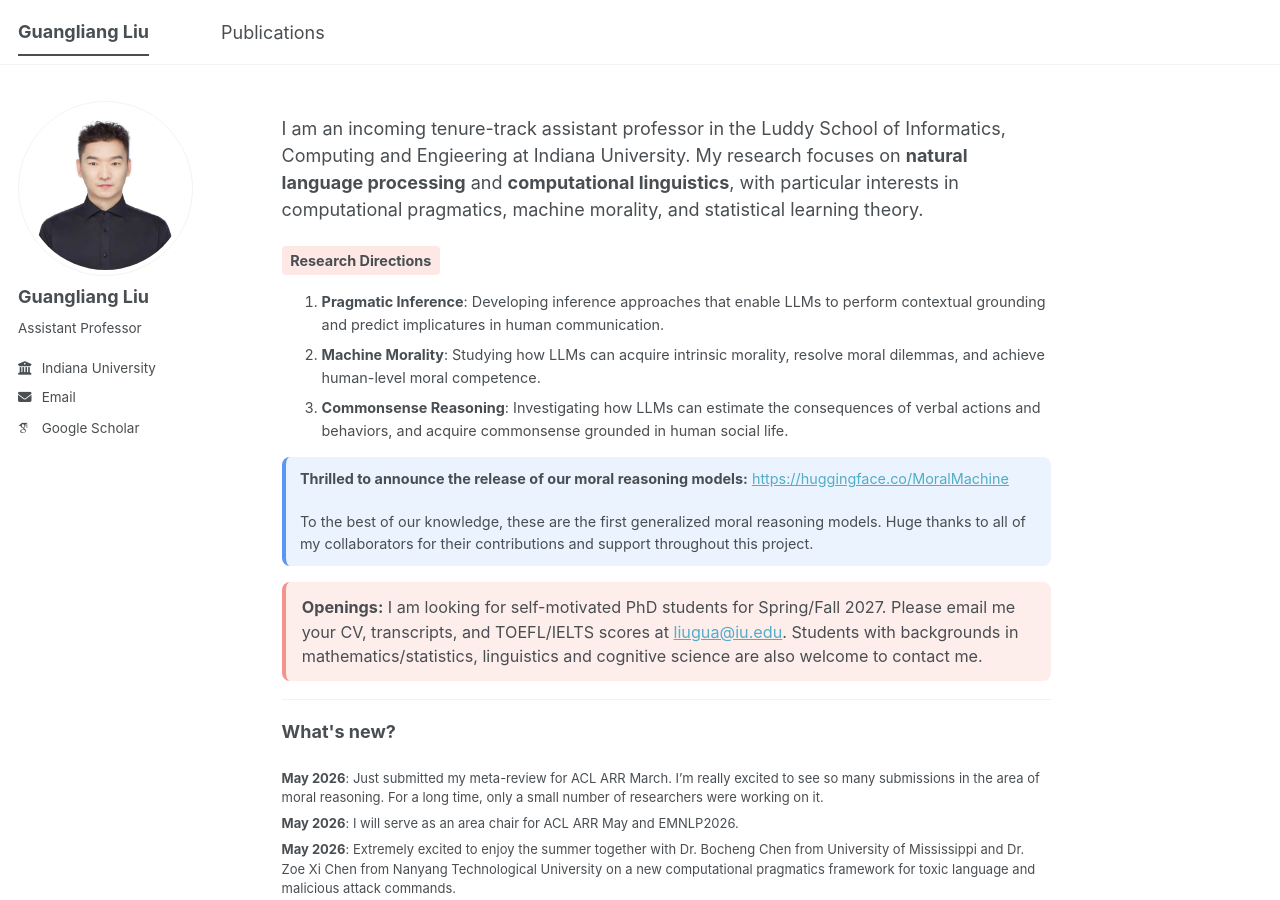
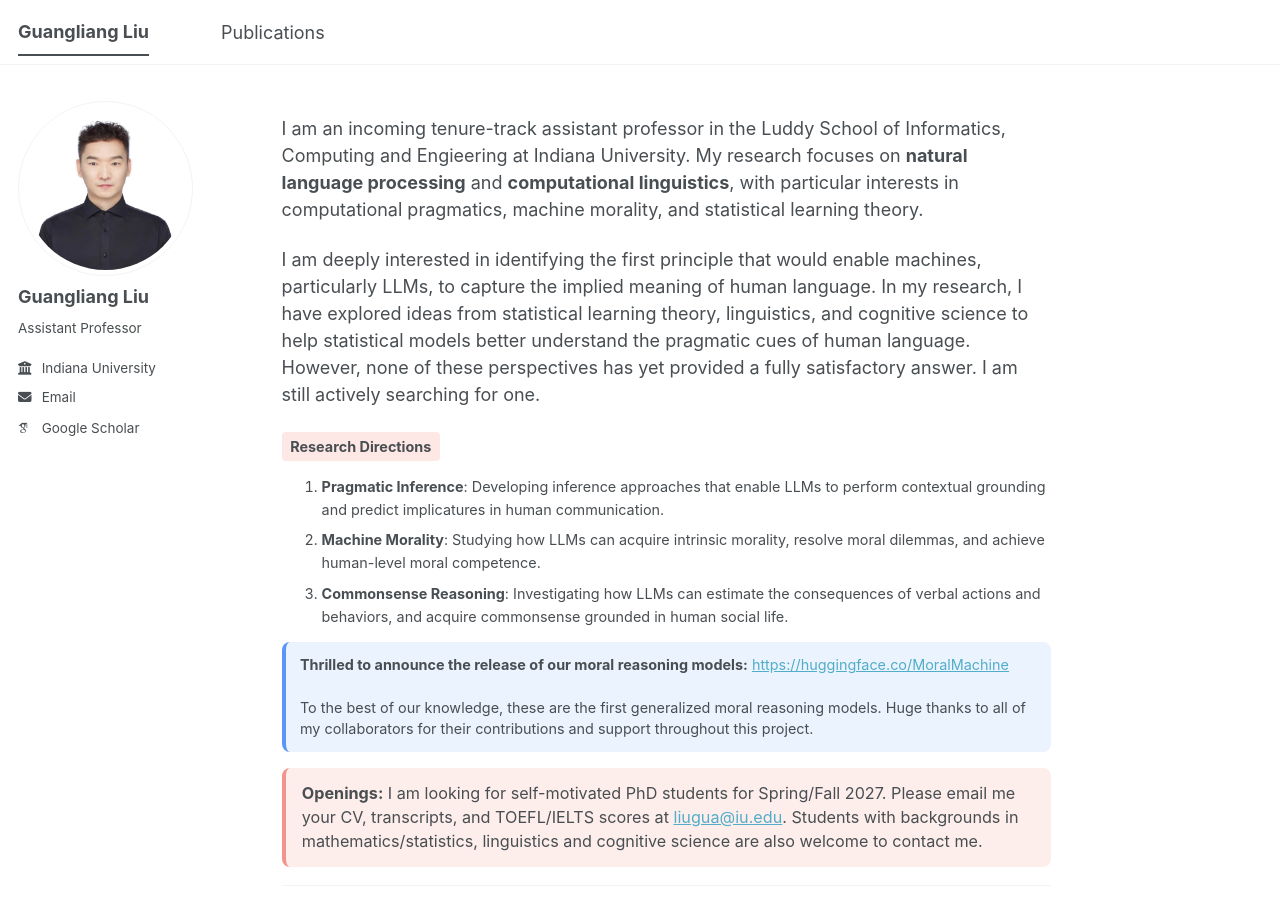
Before and after one commit to guangliang-nlp/guangliang-nlp.github.io, a Jekyll site: the page built from about.md, in a window 1280 px wide and 900 px high. Built offline with Jekyll 4.4.1, drawn with Linux system fonts in a browser that asks for light colours; some web fonts are replaced; a script bundle is joined from its source files by our own code; library files that are not in the unit come from our copies.

Commit message:
Update about.md

```diff
--- a/about.md
+++ b/about.md
@@ -8,6 +8,8 @@ redirect_from:
 ---
 
 I am an incoming tenure-track assistant professor in the Luddy School of Informatics, Computing and Engieering at Indiana University. My research focuses on <strong>natural language processing</strong> and <strong>computational linguistics</strong>, with particular interests in computational pragmatics, machine morality, and statistical learning theory.
+
+I am deeply interested in identifying the first principle that would enable machines, particularly LLMs, to capture the implied meaning of human language. In my research, I have explored ideas from statistical learning theory, linguistics, and cognitive science to help statistical models better understand the pragmatic cues of human language. However, none of these perspectives has yet provided a fully satisfactory answer. I am still actively searching for one.
 
 <div style="font-size:0.8em; line-height:1.6;">
   <strong style="
```
